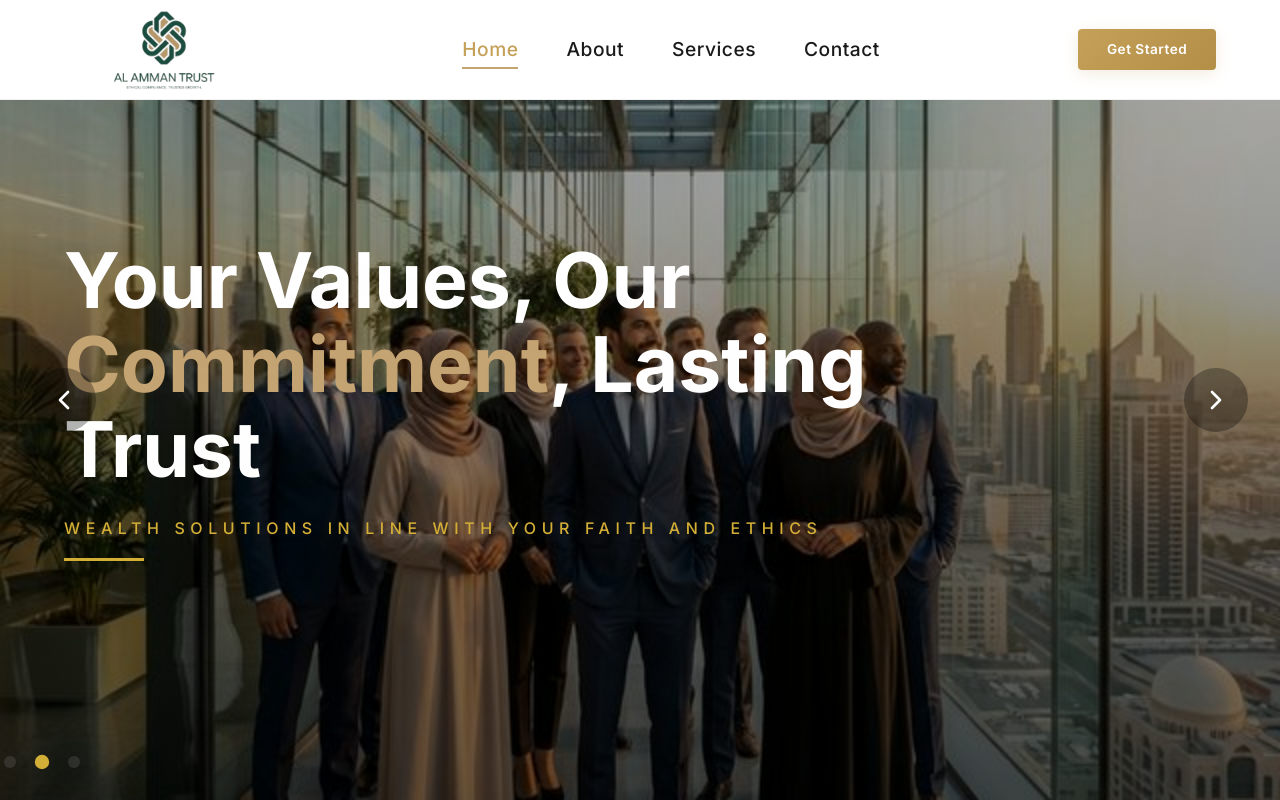
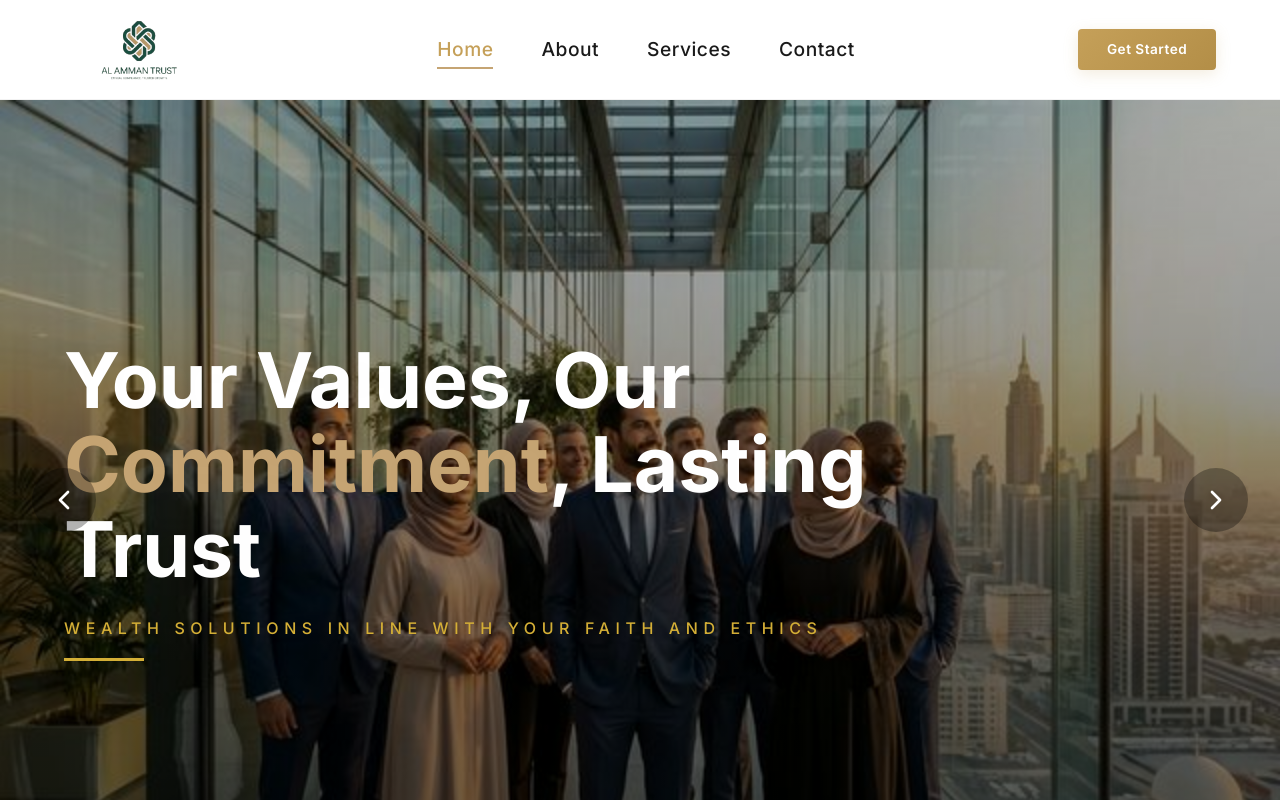
Before and after one commit to ghayas110/alamantrustlltd, a Next.js app: page / in a window 1280 px wide. Shown: the top 800 px of the page. Built offline with nearby package versions, Linux system fonts and the light colour scheme.

Commit message:
style: Adjust main content top padding and reduce header logo size.

```diff
--- a/app/globals.css
+++ b/app/globals.css
@@ -154,7 +154,7 @@ h3 {
     margin-left: 0;
     flex: 1;
     min-width: 0;
-    padding-top: 0;
+    padding-top: 100px;
 }
 
 /* Top Header */
--- a/components/Header.tsx
+++ b/components/Header.tsx
@@ -38,7 +38,7 @@ export default function Header() {
                         src="/logo.png"
                         alt="Al Aman Trust"
                         style={{
-                            height: isScrolled ? '180px' : '200px',
+                            height: isScrolled ? '120px' : '150px',
                             width: 'auto',
                             transition: 'height 0.3s ease'
                         }}
```
